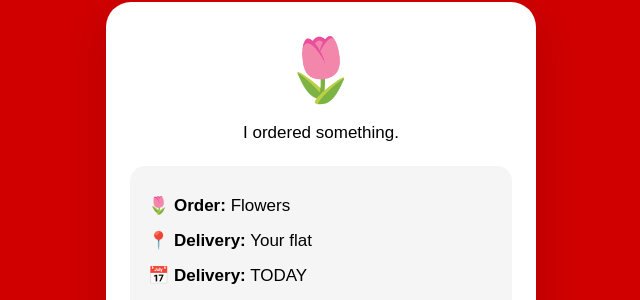
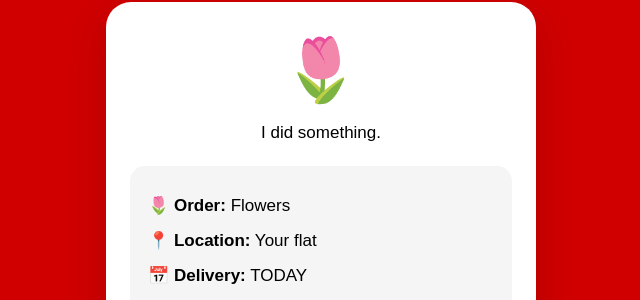
Before and after one commit to ukltrn/bitchbday, a plain HTML site: page index.html in a window 1280 px wide. Both pictures are taken after a click on the button "SEE... 👀". Shown: the part 160-460 px from the top of the page, 319-959 px from the left. Drawn offline with Linux system fonts and the light colour scheme.

Commit message:
Update text in index.html for clarity

```diff
--- a/index.html
+++ b/index.html
@@ -217,14 +217,14 @@
 
 
       <p>
-        I ordered something.
+        I did something.
       </p>
 
       <div class="order">
 
         <p>🌷 <strong>Order:</strong> Flowers</p>
 
-        <p>📍 <strong>Delivery:</strong> Your flat</p>
+        <p>📍 <strong>Location:</strong> Your flat</p>
 
         <p>📅 <strong>Delivery:</strong> TODAY</p>
 
@@ -365,7 +365,7 @@
 
 
       <button onclick="celebrate()">
-        ONE LAST THING 🎁
+        Hit this... 🎊
       </button>
 
       <div class="footer">
```
